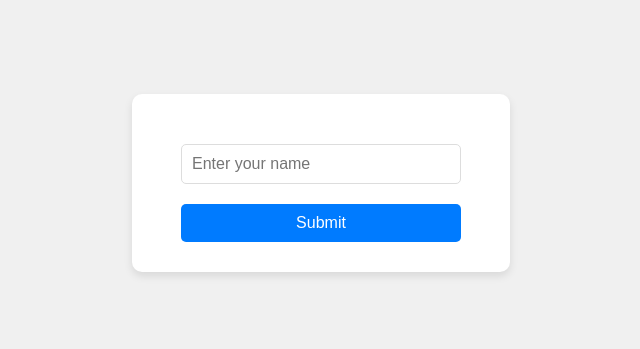
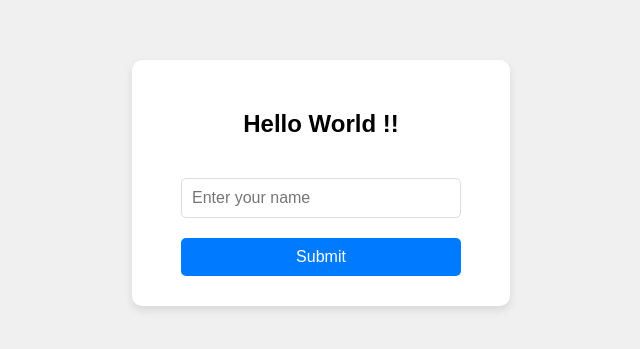
Before and after one commit to K-Senthil-Shunmugam/realms-of-discovery-front-end, a React (Create React App) app: page / in a window 1280 px wide. Shown: the part 217-566 px from the top of the page, without its empty margins (319-959 px from the left). Built offline with nearby package versions, Linux system fonts and the light colour scheme.

Commit message:
Update file App.js

```diff
--- a/src/App.js
+++ b/src/App.js
@@ -25,6 +25,7 @@ function App() {
     <div className="App">
       <header className="App-header">
         <form onSubmit={handleSubmit}>
+          <h2>Hello World !!</h2>
           <input
             type="text"
             placeholder="Enter your name"
```
